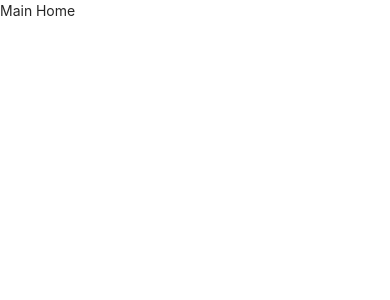
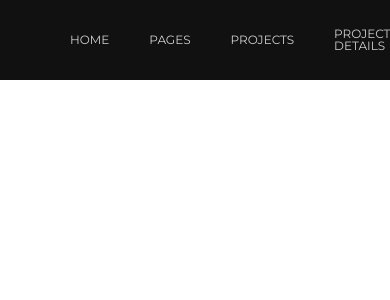
Before and after one commit to HaMinhLong/website-manager, a React (Create React App) app: page / in a window 390 px wide. Shown: the top 300 px of the page. Built offline with nearby package versions, Linux system fonts and the light colour scheme.

Commit message:
add header

```diff
--- a/src/layout/Template/Header.tsx
+++ b/src/layout/Template/Header.tsx
@@ -1,9 +1,15 @@
 // THIRD IMPORT
+import React, { useState } from 'react';
+import { useMediaQuery, useTheme } from '@mui/material';
+import InsertLinkIcon from '@mui/icons-material/InsertLink';
+import { useNavigate } from 'react-router-dom';
 
 // PROJECT IMPORT
 
-const Header = () => {
-  const menus = [
+// IMAGES IMPROT
+import LogoPage from 'static/Template/images/Header/logo-page.png';
+
+const menus: any = [
   {
     id: 1,
     name: 'Home',
@@ -143,7 +149,63 @@ const Header = () => {
     ]
   }
 ];
-  return <div>Header</div>;
+
+const Header = () => {
+  const theme = useTheme();
+  const navigate = useNavigate();
+
+  const matchDownMD = useMediaQuery(theme.breakpoints.down('md'));
+
+  const [scrollDown, setScrollDown] = useState(false);
+
+  window.addEventListener('scroll', () => {
+    if (window.scrollY > 0) setScrollDown(true);
+    else setScrollDown(false);
+  });
+
+  return (
+    <header className={scrollDown || matchDownMD ? 'active' : ''}>
+      <div className="logo__page" onClick={() => navigate('/')}>
+        <img src={LogoPage} alt="logo page" />
+      </div>
+      <div className="navigation">
+        <ul>
+          {menus?.map((item) => (
+            <li key={item?.id}>
+              {item?.url ? <a href={item?.url}>{item?.name}</a> : item?.name}
+              {item?.children && (
+                <div className="navigation--child">
+                  {item?.children?.map((child) => (
+                    <React.Fragment key={child?.id}>
+                      {child?.url ? (
+                        <a href={child?.url}>{child?.name}</a>
+                      ) : (
+                        <div>
+                          {child?.name}
+                          {child?.children && (
+                            <div className="navigation--grandchildren">
+                              {child?.children?.map((grandchild) => (
+                                <React.Fragment key={grandchild?.id}>
+                                  {grandchild?.url ? <a href={grandchild?.url}>{grandchild?.name}</a> : <p>{grandchild?.name}</p>}
+                                </React.Fragment>
+                              ))}
+                            </div>
+                          )}
+                        </div>
+                      )}
+                    </React.Fragment>
+                  ))}
+                </div>
+              )}
+            </li>
+          ))}
+          <li className="social">
+            <InsertLinkIcon />
+          </li>
+        </ul>
+      </div>
+    </header>
+  );
 };
 
 export default Header;
--- a/src/pages/Template/Home/Part1/MainHome/index.tsx
+++ b/src/pages/Template/Home/Part1/MainHome/index.tsx
@@ -1,7 +1,7 @@
 import React from 'react';
 
 const Index1 = () => {
-  return <div>Main Home</div>;
+  return <div style={{ height: '200vh' }}>Main Home</div>;
 };
 
 export default Index1;
--- a/src/static/Template/scss/main.scss
+++ b/src/static/Template/scss/main.scss
@@ -1,8 +1,14 @@
+@import url('https://fonts.googleapis.com/css2?family=Montserrat:ital,wght@0,400;0,500;0,600;0,700;1,400;1,500;1,600;1,700&display=swap');
+$darkColor: #111;
 * {
     margin: 0;
     padding: 0;
     box-sizing: border-box;
     scroll-behavior: smooth;
+}
+
+#root {
+    font-family: 'Montserrat', sans-serif;
 }
 
 h1,
@@ -47,3 +53,117 @@ li {
 .description {
     overflow: hidden;
 }
+
+header {
+    background: transparent;
+    position: fixed;
+    width: 100%;
+    height: 90px;
+    display: flex;
+    align-items: center;
+    justify-content: space-between;
+    padding: 0px 30px;
+    transition: all 0.5s ease;
+    .logo__page {
+        width: 130px;
+        height: 35px;
+        img {
+            width: 100%;
+            height: 100%;
+        }
+    }
+    .navigation {
+        ul {
+            display: flex;
+            align-items: center;
+            li {
+                position: relative;
+                top: 10px;
+                color: #fff;
+                margin-left: 40px;
+                text-transform: uppercase;
+                cursor: pointer;
+                opacity: 0.8;
+                transition: opacity 0.5s ease;
+                font-size: 12px;
+                padding-bottom: 20px;
+                a {
+                    color: #fff;
+                }
+                .navigation--child {
+                    position: absolute;
+                    top: 100%;
+                    left: 0;
+                    transition: all 0.5s ease;
+                    opacity: 0;
+                    display: initial;
+                    visibility: hidden;
+                    background: $darkColor;
+                    padding-bottom: 15px;
+                    >div,
+                    >a {
+                        position: relative;
+                        width: 100%;
+                        display: inline-block;
+                        margin-top: 15px;
+                        transition: all 0.5s ease;
+                        white-space: nowrap;
+                        font-size: 11px;
+                        padding: 0px 10px;
+                    }
+                    .navigation--grandchildren {
+                        position: absolute;
+                        top: 0;
+                        left: 100%;
+                        transition: all 0.5s ease;
+                        opacity: 0;
+                        visibility: hidden;
+                        display: flex;
+                        flex-direction: column;
+                        background: $darkColor;
+                        padding-bottom: 15px;
+                        p,
+                        a {
+                            display: inline-block;
+                            width: 100%;
+                            white-space: nowrap;
+                            padding: 0px 10px;
+                            margin-top: 15px;
+                        }
+                    }
+                }
+            }
+            li:hover {
+                opacity: 1;
+                .navigation--child {
+                    opacity: 1;
+                    visibility: visible;
+                }
+                .navigation--child {
+                    >div:hover {
+                        .navigation--grandchildren {
+                            opacity: 1;
+                            visibility: visible;
+                        }
+                    }
+                }
+            }
+            .social {
+                border: 1px solid #fff;
+                padding-bottom: 0px;
+                top: 0px;
+                padding: 5px;
+                svg {
+                    transform: rotateZ(45deg);
+                    width: 15px;
+                    height: 15px;
+                }
+            }
+        }
+    }
+}
+
+header.active {
+    background: $darkColor;
+    height: 80px;
+}
--- a/src/website/Template.tsx
+++ b/src/website/Template.tsx
@@ -17,7 +17,7 @@ import 'static/Template/scss/responsive.scss';
 const MewShop = () => {
   return (
     <>
-      {/* <Header /> */}
+      <Header />
       <Routes>
         <Route path="/" element={<MainHome />} />
         <Route path="/home/part-2/simple" element={<Simple />} />
```
Lines whose indentation alone changed are shown as unchanged.
